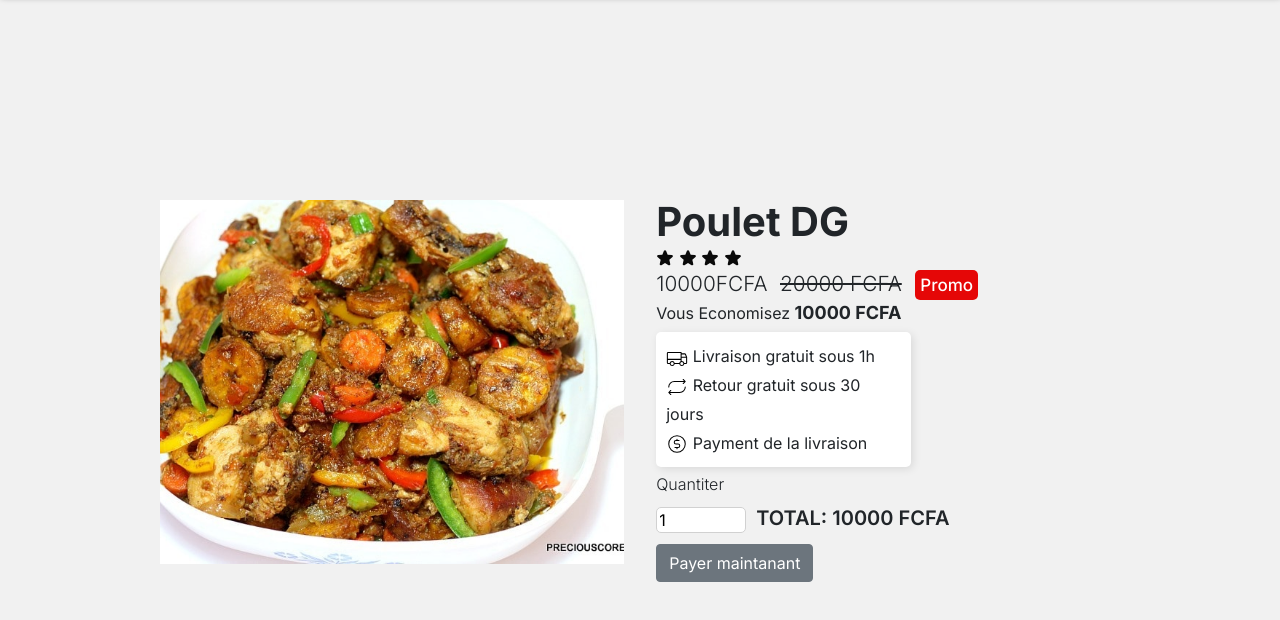
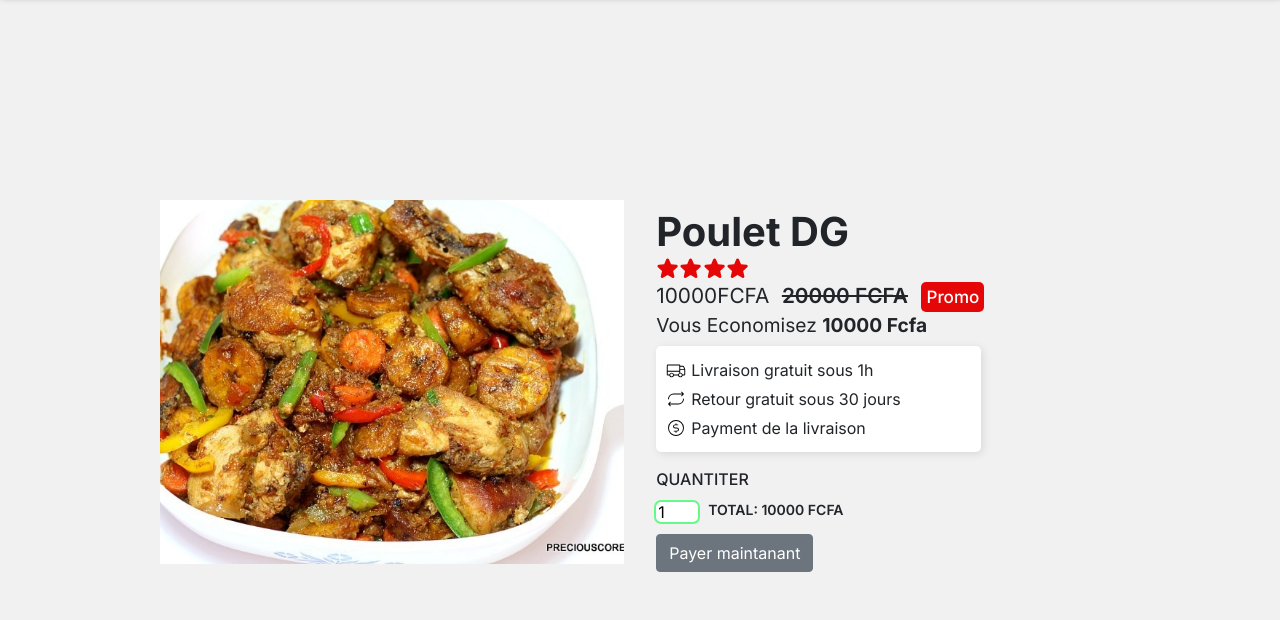
Before and after one commit to Mel-Turham/restaurantCamer, a website built with Vite: page src/pages/commandes.html in a window 1280 px wide. Shown: the part 74-694 px from the top of the page. Built offline with nearby package versions, Linux system fonts and the light colour scheme.

Commit message:
update style

```diff
--- a/src/css/commandes.css
+++ b/src/css/commandes.css
@@ -27,31 +27,39 @@ body {
 .desc-plat {
 	flex: 1;
 	margin-left: 10px;
+}
 
-	.nom-plat {
+.desc-plat .nom-plat {
 	font-weight: 700;
 	margin-bottom: -0.1rem;
 }
 
-	.raitings .icon svg {
-		width: 1.125rem;
-		height: 1.125rem;
+.desc-plat .raitings {
+	display: flex;
+	align-items: center;
+	width: 20%;
 }
-	.prix .plat-courant {
+.desc-plat .raitings .icon svg {
+	width: 100%;
+	height: 100%;
+	fill: #e50707;
+}
+
+.desc-plat .prix .plat-courant {
 	font-size: 1.3rem;
-		font-weight: 300;
+	font-weight: normal;
 	text-transform: uppercase;
 }
 
 .prix .ancien-prix {
 	font-size: 1.3rem;
-		font-weight: 300;
+	font-weight: 600;
 	text-decoration: line-through;
 	text-transform: uppercase;
 	margin-left: 0.5rem;
 }
 
-	.prix .promo {
+.desc-plat .prix .promo {
 	background-color: #e50707;
 	margin-left: 0.563rem;
 	padding: 0.313rem;
@@ -60,21 +68,17 @@ body {
 	color: #fff;
 	font-weight: 500;
 	border-radius: 0.313rem;
+}
 
-		&:hover {
+.desc-plat .prix .promo:hover {
 	cursor: no-drop;
 }
+
+.desc-plat .vous {
+	font-size: 1.2rem;
+	text-transform: capitalize;
 }
 
-	.vous {
-		font-size: 1rem;
-		text-transform: capitalize;
-		strong {
-			font-size: 1.125rem;
-			text-transform: uppercase;
-		}
-	}
-}
 .livraison {
 	padding: 0.625rem;
 	background-color: #fff;
@@ -82,48 +86,61 @@ body {
 	flex-direction: column;
 	margin-bottom: 0.313rem;
 	margin-top: -0.625rem;
-	width: 55%;
+	width: 70%;
 	line-height: 1.8;
 	border-radius: 5px;
 	box-shadow: 2px 2px 8px rgba(0, 0, 0, 0.1);
 }
 
-.livraison .liv-item {
-	.icon svg {
-		fill: #000;
-		width: 22px;
-		height: 22px;
-	}
+.livraison .liv-item{
+	display: flex;
+	align-items: center;
 }
 
+.liv-item .icon{
+	display: flex;
+	justify-content: center;
+	align-items: center;
+	overflow: hidden;
+	margin-right: 5px;
+}
+
+.liv-item .icon svg{
+	width: 1.25rem;
+	height: 1.25rem;
+}
+
+
 .qct label {
-	font-weight: 100;
+	font-weight: 500;
+	text-transform: uppercase;
+	margin-top: 10px;
 }
 
 .qct .field-input {
 	display: flex;
 	align-items: center;
+	justify-content: start;
 	line-height: 1;
+}
 
-	input {
-		width: 5.625rem;
+.field-input input {
+	width: 2.625rem;
+	height: 1.25rem;
 	outline: none;
 	border: 1px solid #d1d1d1;
 	border-radius: 0.313rem;
 	padding: 0.125rem;
-		&:is(:focus) {
-			outline: 2px solid #d1d1d1;
-		}
 }
 
 .total {
 	margin-top: 0.75rem;
 	margin-left: 0.625rem;
-		font-size: 20px;
+	font-size: 0.876rem;
 	font-weight: 600;
 	text-transform: uppercase;
 }
-}
+
 .overley {
 	z-index: 8;
 	position: fixed;
@@ -205,7 +222,7 @@ body {
 	width: 100%;
 }
 
-.field-inputs	input,
+.field-inputs input,
 #option-payemant {
 	border: 1px solid rgba(0, 0, 0, 0.4);
 	border-radius: 2px;
@@ -215,7 +232,8 @@ body {
 	padding: 0 8px;
 }
 
-	.field-input	input , #option-payemant {
+.field-input input,
+#option-payemant {
 	outline: 2px solid rgba(0, 255, 64, 0.585);
 	border: none;
 }
@@ -236,10 +254,9 @@ button[type='submit'] {
 	box-shadow: 2px 2px 5px rgba(0, 0, 0, 0.3);
 	display: none;
 	padding: 2rem;
-
 }
 
-.remerciment	.icon {
+.remerciment .icon {
 	position: absolute;
 	top: 5px;
 	right: 10px;
@@ -247,13 +264,12 @@ button[type='submit'] {
 	font-size: 1.4rem;
 }
 
-	.remerciment	.message {
+.remerciment .message {
 	font-size: 1.5rem;
 	text-transform: uppercase;
 	text-align: center;
 	font-weight: 200;
 }
-
 
 @keyframes fadeDown {
 	0% {
@@ -265,7 +281,6 @@ button[type='submit'] {
 	}
 }
 
-
 .modal-form.active,
 .overley.display {
 	display: flex;
--- a/src/css/responsive.css
+++ b/src/css/responsive.css
@@ -122,8 +122,8 @@
 	.container-box figure {
 		display: none;
 	}
-	.container-box .meilleur p{
-		padding:0 .7rem;
+	.container-box .meilleur p {
+		padding: 0 0.7rem;
 	}
 
 	.nav__cart {
@@ -162,8 +162,8 @@
 
 /* mobile */
 @media (max-width: 480px) {
-	.container-box .meilleur{
-		padding:0 .8rem;
+	.container-box .meilleur {
+		padding: 0 0.8rem;
 	}
 	.sombre {
 		display: none;
@@ -230,4 +230,10 @@
 		margin-top: 2rem;
 		padding-top: 0.5rem;
 	}
+
+	.footer {
+		display: grid;
+		grid-template-columns: repeat(1, 1fr);
+		grid-template-rows: auto;
+	}
 }
```
Also changed, not shown: index.html (+2 -1 lines). Lines whose indentation alone changed are shown as unchanged.
